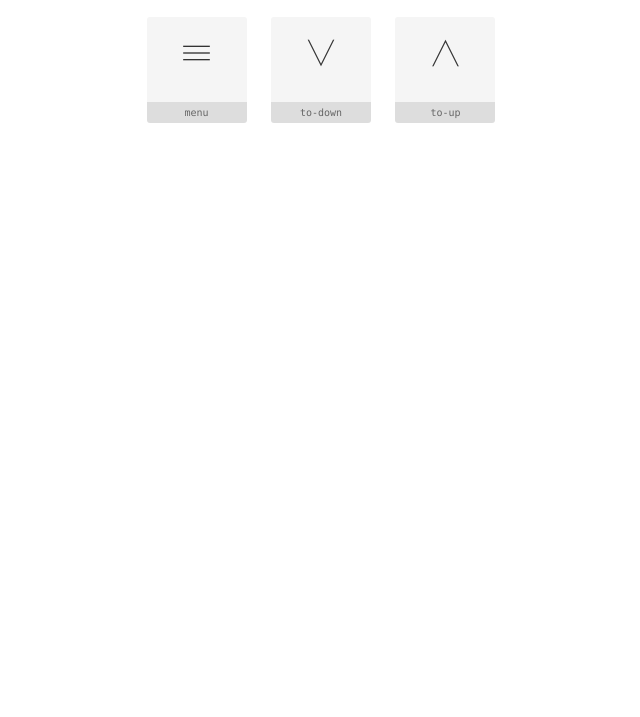
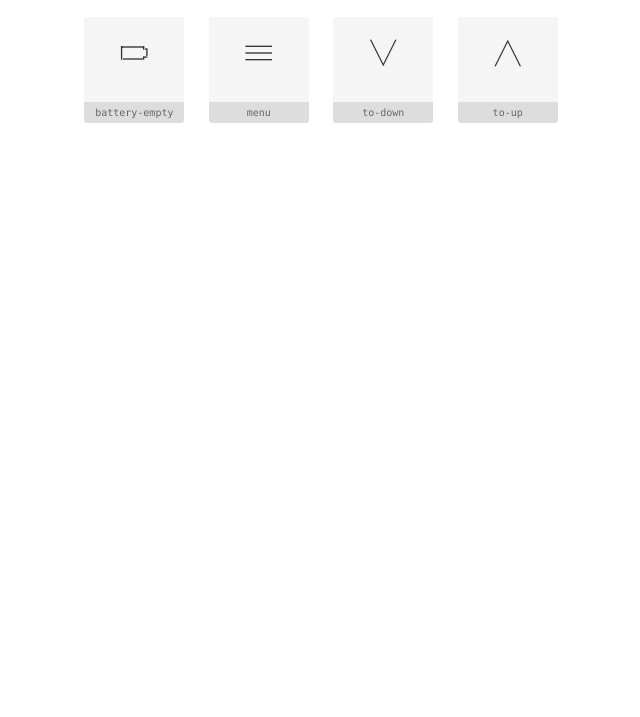
Before and after one commit to stellar-labs/icon-strike, a website: page docs/index.html in a window 1280 px wide. Shown: the part 83-800 px from the top of the page, without its empty margins (319-959 px from the left). Drawn offline with Linux system fonts and the light colour scheme.

Commit message:
added icon battery empty

```diff
--- a/docs/icons.css
+++ b/docs/icons.css
@@ -1,10 +1,10 @@
 @font-face {
     font-family: "icons";
-    src: url("./icons.eot?9b6672e566e7933ab206bc7695347bec?#iefix") format("embedded-opentype"),
-url("./icons.woff2?9b6672e566e7933ab206bc7695347bec") format("woff2"),
-url("./icons.woff?9b6672e566e7933ab206bc7695347bec") format("woff"),
-url("./icons.ttf?9b6672e566e7933ab206bc7695347bec") format("truetype"),
-url("./icons.svg?9b6672e566e7933ab206bc7695347bec#icons") format("svg");
+    src: url("./icons.eot?c09c7d1832092eff16d0aef3b61aa45d?#iefix") format("embedded-opentype"),
+url("./icons.woff2?c09c7d1832092eff16d0aef3b61aa45d") format("woff2"),
+url("./icons.woff?c09c7d1832092eff16d0aef3b61aa45d") format("woff"),
+url("./icons.ttf?c09c7d1832092eff16d0aef3b61aa45d") format("truetype"),
+url("./icons.svg?c09c7d1832092eff16d0aef3b61aa45d#icons") format("svg");
 }
 
 i {
@@ -22,12 +22,15 @@ i[class^="icon-"]:before, i[class*=" icon-"]:before {
     -moz-osx-font-smoothing: grayscale;
 }
 
-.icon-menu:before {
+.icon-battery-empty:before {
     content: "\f101";
 }
-.icon-to-down:before {
+.icon-menu:before {
     content: "\f102";
 }
-.icon-to-up:before {
+.icon-to-down:before {
     content: "\f103";
 }
+.icon-to-up:before {
+    content: "\f104";
+}
--- a/docs/index.html
+++ b/docs/index.html
@@ -2,7 +2,7 @@
 <html lang="en">
 <head>
     <meta charset="UTF-8">
-    <title>Icon Strike</title>
+    <title>icons</title>
     <style>
 
         body {
@@ -54,11 +54,11 @@
 
         @font-face {
     font-family: "icons";
-    src: url("./icons.eot?af226b6167da2b91c13f2643b7ad0edc?#iefix") format("embedded-opentype"),
-url("./icons.woff2?af226b6167da2b91c13f2643b7ad0edc") format("woff2"),
-url("./icons.woff?af226b6167da2b91c13f2643b7ad0edc") format("woff"),
-url("./icons.ttf?af226b6167da2b91c13f2643b7ad0edc") format("truetype"),
-url("./icons.svg?af226b6167da2b91c13f2643b7ad0edc#icons") format("svg");
+    src: url("./icons.eot?16d2ebf97963427816da19684d9de7c8?#iefix") format("embedded-opentype"),
+url("./icons.woff2?16d2ebf97963427816da19684d9de7c8") format("woff2"),
+url("./icons.woff?16d2ebf97963427816da19684d9de7c8") format("woff"),
+url("./icons.ttf?16d2ebf97963427816da19684d9de7c8") format("truetype"),
+url("./icons.svg?16d2ebf97963427816da19684d9de7c8#icons") format("svg");
 }
 
 i {
@@ -76,14 +76,17 @@ i[class^="icon-"]:before, i[class*=" icon-"]:before {
     -moz-osx-font-smoothing: grayscale;
 }
 
-.icon-menu:before {
+.icon-battery-empty:before {
     content: "\f101";
 }
-.icon-to-down:before {
+.icon-menu:before {
     content: "\f102";
 }
+.icon-to-down:before {
+    content: "\f103";
+}
 .icon-to-up:before {
-    content: "\f103";
+    content: "\f104";
 }
 
 
@@ -91,7 +94,16 @@ i[class^="icon-"]:before, i[class*=" icon-"]:before {
 </head>
 <body>
 
-    <h1 style="color: #ff0066;">ICON STRIKE</h1>
+    <h1>icons</h1>
+
+
+        <div class="preview">
+            <span class="inner">
+                <i class="icon-battery-empty"></i>
+            </span>
+            <br>
+            <span class='label'>battery-empty</span>
+        </div>
 
 
         <div class="preview">
```
Also changed, not shown: docs/icons.json (+4 -3 lines), dist/icons.css, dist/icons.html, dist/icons.json, dist/icons.svg, dist/icons.ttf, dist/icons.woff, dist/icons.woff2, docs/icons.svg, docs/icons.ttf, docs/icons.woff, docs/icons.woff2, src/img/battery-empty.svg (added), 2 other files.
